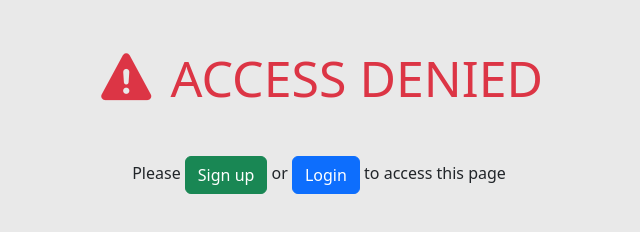
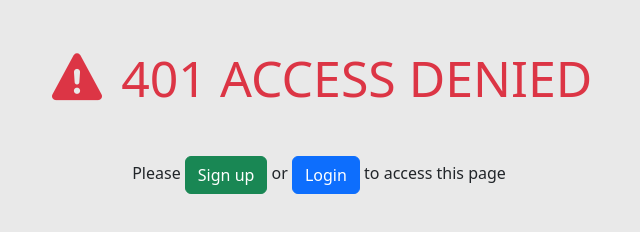
Before and after one commit to Swaggat/Lunaris, a plain HTML site: page unaccess.html in a window 1280 px wide. Shown: the whole page, without its empty margins (321-961 px from the left). Drawn offline with nearby package versions, Linux system fonts and the light colour scheme.

Commit message:
style
Header message changes to unaccess.html

```diff
--- a/unaccess.html
+++ b/unaccess.html
@@ -16,7 +16,7 @@
 </head>
 <body>
     <h1 id="denied" class="text-danger text-center my-5">
-        <i class="fa-solid fa-triangle-exclamation"></i> ACCESS DENIED</h1>
+        <i class="fa-solid fa-triangle-exclamation"></i> 401 ACCESS DENIED</h1>
     <p class="text-center ">
         Please <a class="btn btn-success" href="/index.html">Sign up</a> or <a class="btn btn-primary" href="index.html">Login</a> to access this page
     </p>
```
